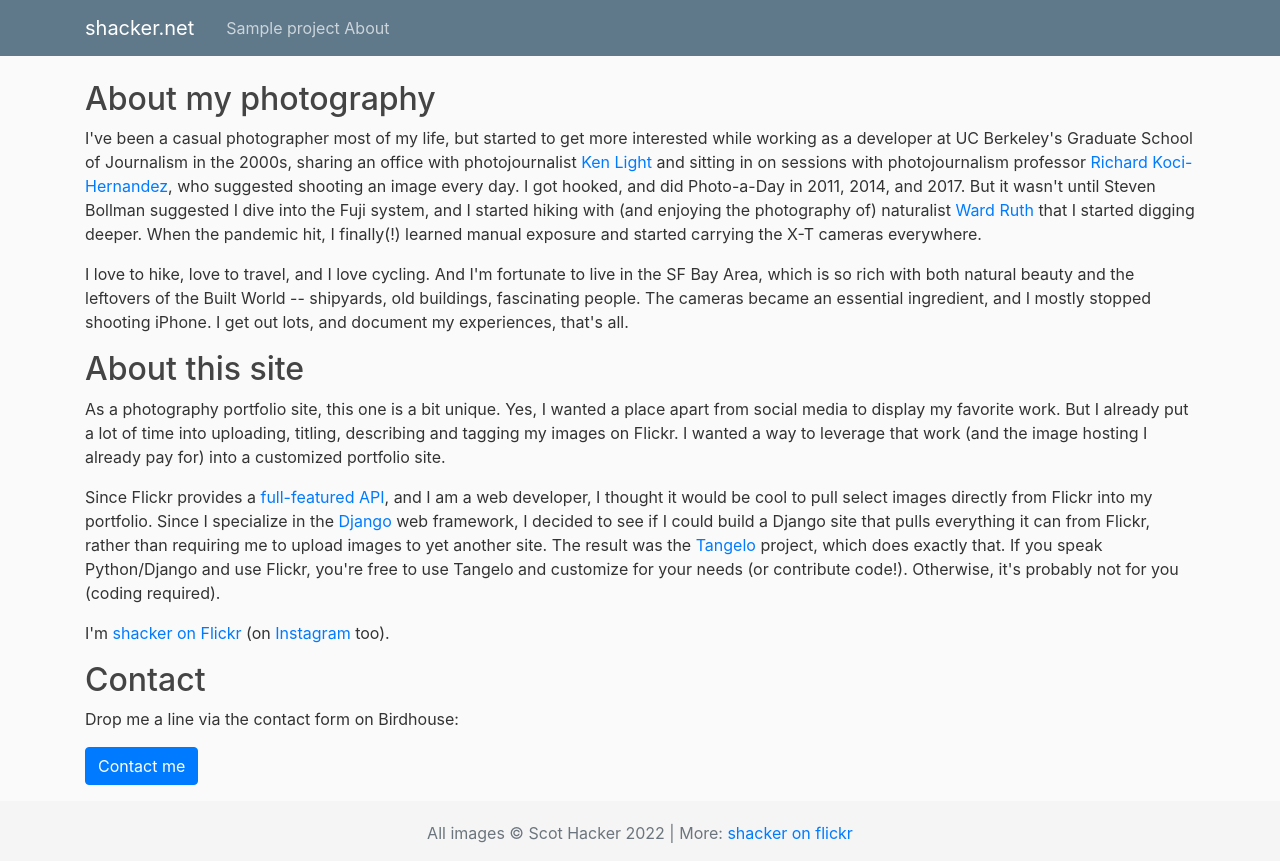
After one commit to shacker/tangelo, a Django app: template tangelo/templates/about.html in a window 1280 px wide. The commit adds this page. Run offline with Django 4.2, Linux system fonts and the light colour scheme; the template is opened without the code that fills it: most values are stand-ins (such as "Sample title", 1, 10 or a date in 2020); parts of the project's set-up code (start-up, migrations or seed data) failed here and were passed over; some libraries are stand-ins or nearby versions.

Commit message:
Add About page

```diff
--- a/gallery/views.py
+++ b/gallery/views.py
@@ -51,3 +51,8 @@ def clear_cache(request):
     """ Clear all caches. Superuser-only (but harmless) """
     call_command("clear_cache")
     return redirect("home")
+
+
+def about(request):
+    """ Just render about template """
+    return render(request, "about.html")
--- /dev/null
+++ b/tangelo/templates/about.html
@@ -0,0 +1,59 @@
+{% extends 'base.html' %}
+
+{% block title %}About This Site{% endblock title %}
+
+{% block content %}
+
+    <h2>About my photography</h2>
+
+    <p>
+        I've been a casual photographer most of my life, but started to get more interested while
+        working as a developer at UC Berkeley's Graduate School of Journalism in the 2000s, sharing an
+        office with photojournalist <a href="https://www.kenlight.com">Ken Light</a> and sitting in on sessions with photojournalism professor
+        <a href="https://journalism.berkeley.edu/person/richard_koci_hernandez/">Richard Koci-Hernandez</a>,
+        who suggested shooting an image every day. I got hooked, and did Photo-a-Day in 2011, 2014, and 2017. But it wasn't until
+        Steven Bollman suggested I dive into the Fuji system, and I started hiking with (and enjoying the photography of)
+        naturalist <a href="https://www.instagram.com/wardmruth/">Ward Ruth</a> that I started digging deeper. When the pandemic hit,
+        I finally(!) learned manual exposure and started carrying the X-T cameras everywhere.
+    </p>
+
+    <p>
+        I love to hike, love to travel, and I love cycling. And I'm fortunate to live in the SF Bay Area, which
+        is so rich with both natural beauty and the leftovers of the Built World -- shipyards, old buildings,
+        fascinating people. The cameras became an essential ingredient, and I mostly stopped shooting iPhone.
+        I get out lots, and document my experiences, that's all.
+    </p>
+
+
+    <h2>About this site</h2>
+
+    <p>
+        As a photography portfolio site, this one is a bit unique. Yes, I wanted a place
+        apart from social media to display my favorite work. But I already put a lot of time
+        into uploading, titling, describing and tagging my images on Flickr. I wanted a way to
+        leverage that work (and the image hosting I already pay for) into a customized
+        portfolio site.
+    </p>
+
+    <p>
+        Since Flickr provides a <a href="https://www.flickr.com/services/api/">full-featured API</a>,
+        and I am a web developer, I thought it would be cool to pull select images directly
+        from Flickr into my portfolio. Since I specialize in the
+        <a href="https://www.djangoproject.com">Django</a> web framework, I decided to see if I could
+        build a Django site that pulls everything it can from Flickr, rather than requiring me to
+        upload images to yet another site. The result was the <a href="https://github.com/shacker/tangelo">Tangelo</a>
+        project, which does exactly that. If you speak Python/Django and use Flickr, you're free to use Tangelo and
+        customize for your needs (or contribute code!). Otherwise, it's probably not for you (coding required).
+    </p>
+
+    <p>
+        I'm <a href="https://flickr.com/photos/shacker/">shacker on Flickr</a>
+        (on <a href="https://www.instagram.com/shacker/">Instagram</a> too).
+    </p>
+
+    <h2>Contact</h2>
+    <p>Drop me a line via the contact form on Birdhouse:</p>
+    <p><a href="http://blog.birdhouse.org/contact/" class="btn btn-primary btn-large">Contact me</a></p>
+
+
+{% endblock content %}
--- a/tangelo/templates/base.html
+++ b/tangelo/templates/base.html
@@ -28,8 +28,7 @@
          </button>
          <div class="collapse navbar-collapse" id="navbarToggle">
           <div class="navbar-nav mr-auto">
-              <a class="nav-item nav-link" href="">{{ project.name }} About</a>
-              <a class="nav-item nav-link" href="">{{ project.name }} Contact</a>
+              <a class="nav-item nav-link" href="{% url "about" %}">{{ project.name }} About</a>
               {% if user.is_superuser %}
                 <a class="nav-item nav-link" href="{% url "clear_cache" %}">Clear Cache</a>
               {% endif %}
--- a/tangelo/urls.py
+++ b/tangelo/urls.py
@@ -4,10 +4,12 @@ from django.conf.urls.static import static
 from django.conf import settings
 from gallery import views
 
+
 urlpatterns = [
     path("tadmin/", admin.site.urls),
     path("image/<int:flickr_id>", view=views.image, name="image"),
     path("clear_cache", view=views.clear_cache, name="clear_cache"),
+    path("about", view=views.about, name="about"),
     path("<str:slug>", view=views.category, name="category"),
     path("", view=views.home, name="home"),
 
```
